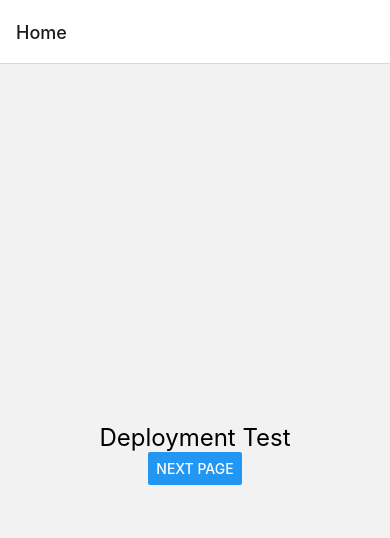
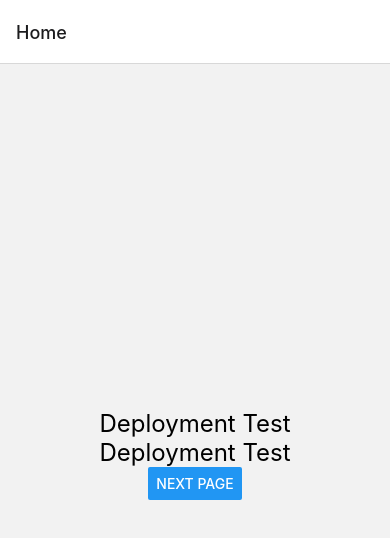
Before and after one commit to michaelwhite404/DeploymentTest, a React Native app: screen / in a window 390 px wide. Shown: the top 538 px of the page. Built offline with nearby package versions, Linux system fonts and the light colour scheme.

Commit message:
Duplicate

```diff
--- a/App.tsx
+++ b/App.tsx
@@ -8,6 +8,7 @@ const Tab = createNativeStackNavigator();
 const HomeScreen = ({navigation}: {navigation: any}) => {
   return (
     <SafeAreaView style={styles.container}>
+      <Text style={styles.text}>Deployment Test</Text>
       <Text style={styles.text}>Deployment Test</Text>
       <Button title="Next Page" onPress={() => navigation.navigate('Next')} />
     </SafeAreaView>
```
